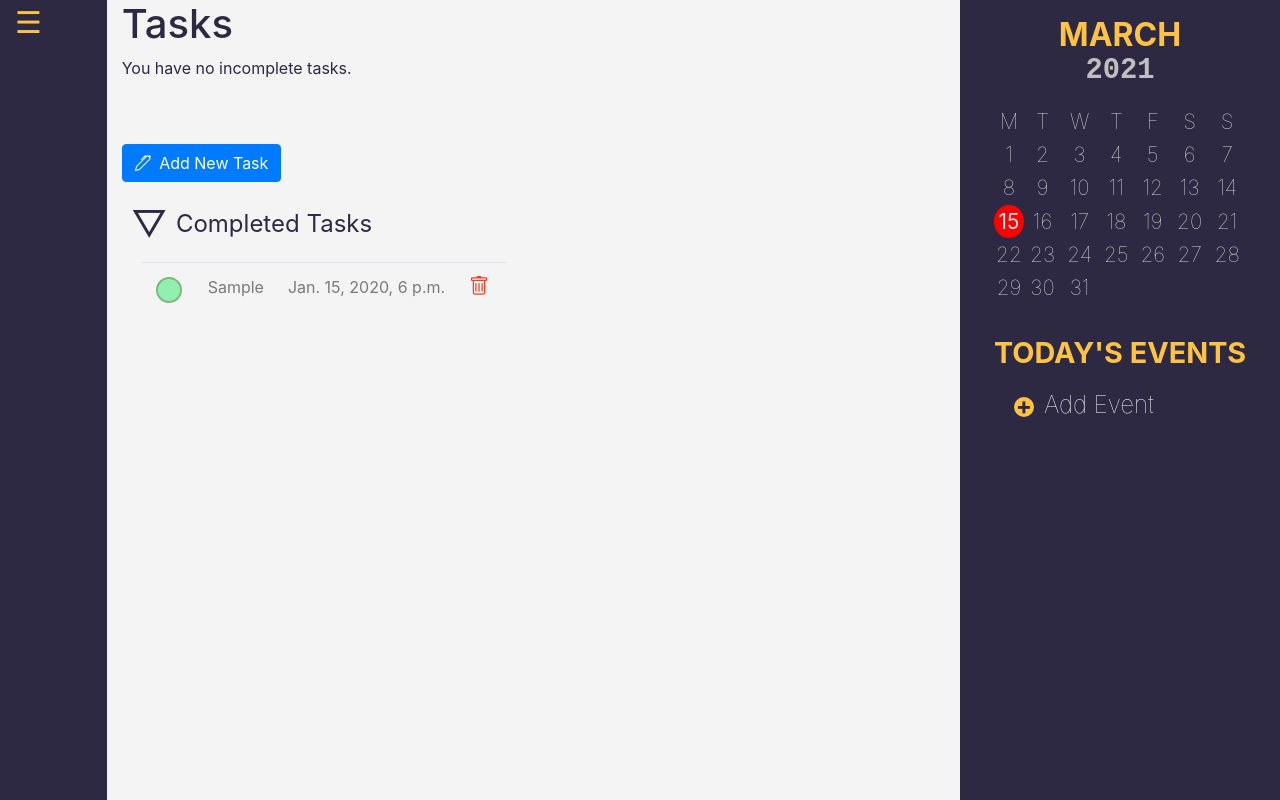
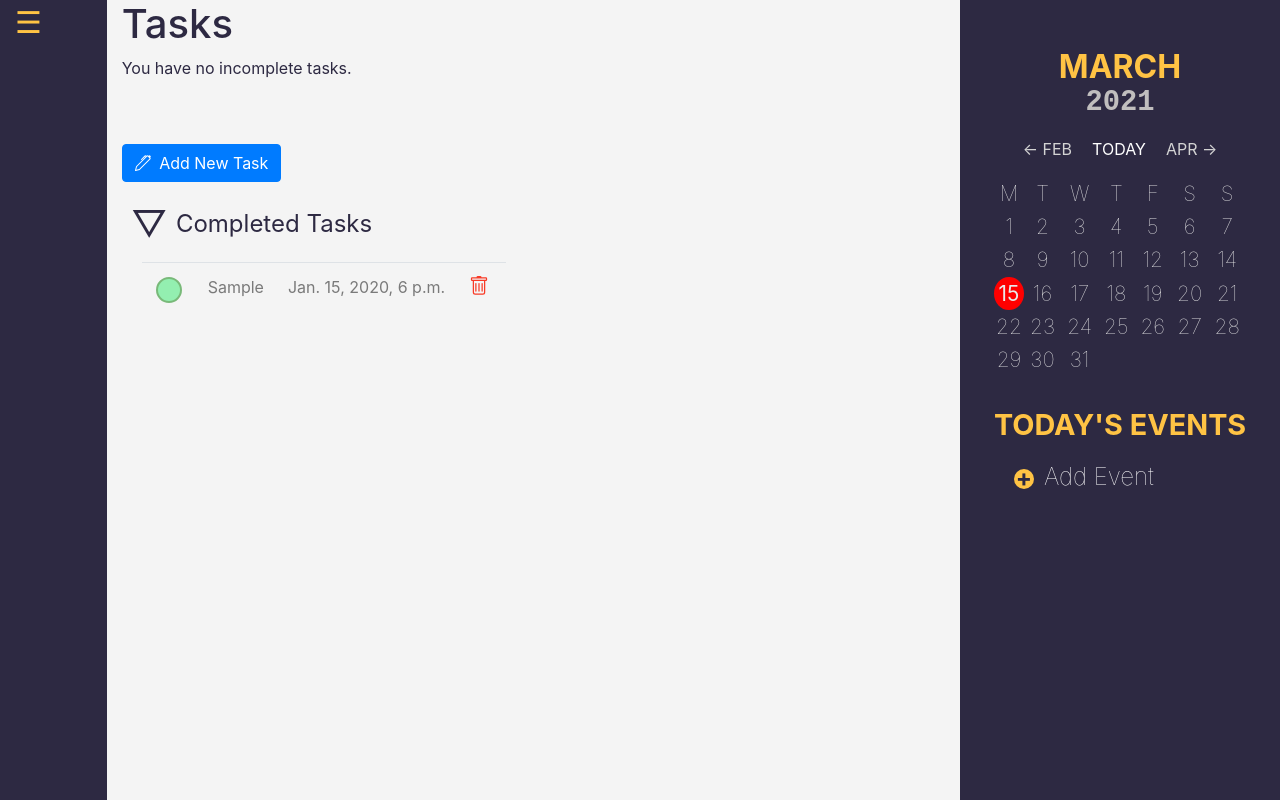
Before and after one commit to CS192-CalNotes/CalNotes, a Django app: page / in a window 1280 px wide. Run offline with Django 3.2, Linux system fonts and the light colour scheme; tables that the repository leaves empty hold one stand-in row (values such as "Sample post"); some libraries are stand-ins or nearby versions.

Commit message:
feat: calendar navigation

```diff
--- a/CalNotes/calnote/static/calnote/calendar.css
+++ b/CalNotes/calnote/static/calnote/calendar.css
@@ -51,6 +51,13 @@
 .calendar td {
   cursor: pointer;
   color: #e9e9e9;
+  font-size: 1.3rem;
+  font-weight: lighter;
+}
+
+.calendar td a {
+  color: #e9e9e9;
+  text-decoration: none;
   font-size: 1.3rem;
   font-weight: lighter;
 }
@@ -130,3 +137,28 @@
 .calendar .label:hover {
   font-weight: normal;
 }
+
+.calendar .controls {
+  display: flex;
+  margin-top: 1rem;
+  margin-bottom: 1rem;
+  width: 80%;
+  justify-content: center;
+  margin-left: auto;
+  margin-right: auto;
+}
+
+.calendar .reset {
+  margin-left: 20px;
+  margin-right: 20px;
+  color: white;
+}
+
+.calendar .reset a {
+  color: white !important;
+}
+
+.calendar .controls a {
+  color: rgb(211, 211, 211);
+  text-transform: uppercase;
+}
--- a/CalNotes/calnote/templates/calnote/calendar.html
+++ b/CalNotes/calnote/templates/calnote/calendar.html
@@ -1,8 +1,36 @@
 <!-- CALENDAR of the application
 shows the usual look of a calendar of made of rows and columns-->
 <div class="calendar">
+  <div class="heading"></div>
   <h1>{{ calendar_month_str }}</h1>
   <h2>{{ calendar_year_str }}</h2>
+
+  <div class="controls">
+    <div class="nav-but">
+      {% if calendar_prev_month_idx == 12 %}
+      <a href="?date={{calendar_year|add:"-1"}}-{{calendar_prev_month_idx}}-1"
+        >&#8592; {{calendar_prev_month}}</a
+      >
+      {% else %}
+      <a href="?date={{calendar_year}}-{{calendar_prev_month_idx}}-1"
+        >&#8592; {{calendar_prev_month}}</a
+      >
+      {% endif %}
+    </div>
+    <div class="reset"><a href="?date={{calendar_today}}">Today</a></div>
+    <div class="nav-but">
+
+      {% if calendar_next_month_idx == 1 %}
+      <a href="?date={{calendar_year|add:"1"}}-{{calendar_next_month_idx}}-1"
+        >{{calendar_next_month}} &#8594;</a
+      >
+      {% else %}
+      <a href="?date={{calendar_year}}-{{calendar_next_month_idx}}-1"
+        >{{calendar_next_month}} &#8594;</a
+      >
+      {% endif %}
+    </div>
+  </div>
 
   <table>
     <tr>
@@ -22,7 +50,11 @@ shows the usual look of a calendar of made of rows and columns-->
       {% else %} {% if day == calendar_selected %}
       <td class="selected">{{ day }}</td>
       {% else %}
-      <td>{{ day }}</td>
+      <td>
+        <a href="?date={{calendar_year}}-{{calendar_month}}-{{day}}">
+          {{ day }}
+        </a>
+      </td>
       {% endif %} {% endif %} {% endfor %}
     </tr>
     {% endfor %}
@@ -45,7 +77,12 @@ shows the usual look of a calendar of made of rows and columns-->
       </a>
 
       <div class="dropdown-menu" aria-labelledby="dropdownMenuLink">
-        <a class="dropdown-item" id="remove-event" href="{{event.eventID}}/deleteEvent">Remove</a>
+        <a
+          class="dropdown-item"
+          id="remove-event"
+          href="{{event.eventID}}/deleteEvent"
+          >Remove</a
+        >
       </div>
     </div>
     {% endfor %}
--- a/CalNotes/calnote/views.py
+++ b/CalNotes/calnote/views.py
@@ -1,7 +1,7 @@
 from django.shortcuts import render, redirect
 from django.views.decorators.http import require_POST
 from datetime import datetime
-from calendar import monthrange
+from calendar import monthrange, month_abbr
 from math import ceil
 
 from .models import Task, Event			# Imports class Task from models.py
@@ -14,7 +14,7 @@ def index(request):
 
     # Parse date URL query
     date_query = request.GET.get('date')
-    if date_query == None:
+    if date_query is None:
         selected_date = datetime.today()
     else:
         selected_date = datetime.strptime(date_query, "%Y-%m-%d")
@@ -24,6 +24,11 @@ def index(request):
 
     calendar_month_str = selected_date.strftime("%B")
     calendar_year_str = selected_date.strftime("%Y")
+    calendar_prev_month_idx = (selected_date.month-2) % 12 + 1
+    calendar_next_month_idx = (selected_date.month) % 12 + 1
+    calendar_prev_month = month_abbr[calendar_prev_month_idx]
+    calendar_next_month = month_abbr[calendar_next_month_idx]
+
     _, calendar_days = monthrange(selected_date.year, selected_date.month)
     offset = datetime.strptime(
         "%d-%d-1" % (selected_date.year, selected_date.month),
@@ -49,11 +54,18 @@ def index(request):
 
         # Calendar contexts
         'calendar_month_str': calendar_month_str,
+        'calendar_month': selected_date.month,
+        'calendar_year': selected_date.year,
         'calendar_year_str': calendar_year_str,
         'calendar_month_range': calendar_month_range,
         'calendar_days': calendar_days,
         'calendar_selected': selected_date.day,
-        'event_list': event_list
+        'calendar_today': datetime.today().strftime("%Y-%m-%d"),
+        'calendar_prev_month': calendar_prev_month,
+        'calendar_next_month': calendar_next_month,
+        'event_list': event_list,
+        'calendar_prev_month_idx': calendar_prev_month_idx,
+        'calendar_next_month_idx': calendar_next_month_idx,
     }
     return render(request, "calnote/index.html", context)
 
```
